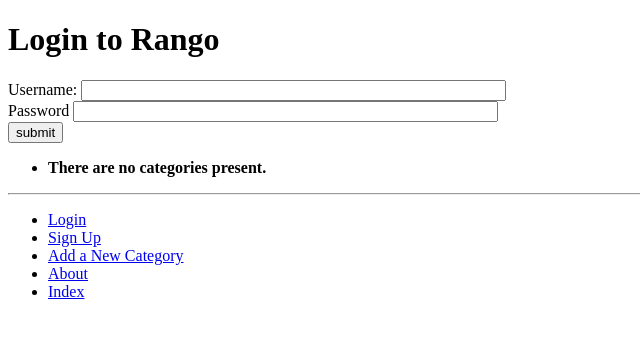
After one commit to ZoltanGK/tango_with_django_project, a Django app: page /rango/login/ in a window 1280 px wide. The commit adds this page. Shown: the top 338 px of the page, without its empty margins (0-640 px from the left). Run offline with Django 3.2, Linux system fonts and the light colour scheme; data that the repository does not hold is empty.

Commit message:
Section 9.10: Added login and logout functionality

```diff
--- a/rango/urls.py
+++ b/rango/urls.py
@@ -11,4 +11,7 @@ urlpatterns = [
     path('add_category/', views.add_category, name='add_category'),
     path('category/<slug:category_name_slug>/add_page/', views.add_page, name='add_page'),
     path('register/', views.register, name='register'),
+    path('login/', views.user_login, name='login'),
+    path('restricted/', views.restricted, name='restricted'),
+    path('logout/', views.user_logout, name='logout'),
 ]
--- a/rango/views.py
+++ b/rango/views.py
@@ -1,5 +1,8 @@
+from django.http import HttpResponse
 from django.shortcuts import render, redirect
 from django.urls import reverse
+from django.contrib.auth import authenticate, login, logout
+from django.contrib.auth.decorators import login_required
 from rango.models import Category
 from rango.models import Page
 from rango.forms import CategoryForm, PageForm, UserForm, UserProfileForm
@@ -107,3 +110,32 @@ def register(request):
                   context = {'user_form': user_form,
                              'profile_form': profile_form,
                              'registered': registered})
+
+def user_login(request):
+    if request.method == "POST":
+        username = request.POST.get('username')
+        password = request.POST.get('password')
+
+        user = authenticate(username=username, password=password)
+
+        if user:
+            if user.is_active:
+                login(request, user)
+                return redirect(reverse('rango:index'))
+            else:
+                return HttpResponse("Your Rango account is disabled.")
+        else:
+            print(f"Invalid login details: {username}, {password}")
+            return HttpResponse("Invalid login details supplied.")
+
+    else:
+        return render(request, 'rango/login.html')
+
+@login_required
+def restricted(request):
+    return HttpResponse("Since you're logged in, you can see this text!")
+
+@login_required
+def user_logout(request):
+    logout(request)
+    return redirect(reverse('rango:index'))
--- a/tango_with_django_project/settings.py
+++ b/tango_with_django_project/settings.py
@@ -128,3 +128,6 @@ STATICFILES_DIRS = [STATIC_DIR, ]
 
 MEDIA_ROOT = MEDIA_DIR
 MEDIA_URL = '/media/'
+
+# Login URL
+LOGIN_URL = 'rango:login'
--- a/templates/rango/base.html
+++ b/templates/rango/base.html
@@ -25,10 +25,16 @@
         <hr />
         <div>
             <ul>
+            {% if user.is_authenticated %}
+                <li><a href="{% url 'rango:restricted' %}">Restricted Page</a></li>
+                <li><a href="{% url 'rango:logout' %}">Logout</a></li>
+            {% else %}
+                <li><a href="{% url 'rango:login' %}">Login</a></li>
+                <li><a href="{% url 'rango:register' %}">Sign Up</a></li>
+            {% endif %}
                 <li><a href="{% url 'rango:add_category' %}">Add a New Category</a></li>
                 <li><a href="{% url 'rango:about' %}">About</a></li>
                 <li><a href="{% url 'rango:index' %}">Index</a></li>
-                <li><a href="{% url 'rango:register' %}">Sign Up</a></li>
             </ul>
         </div>
     </body>
--- /dev/null
+++ b/templates/rango/login.html
@@ -0,0 +1,18 @@
+{% extends 'rango/base.html' %}
+{% load staticfiles %}
+
+{% block title_block %}
+    Login
+{% endblock %}
+
+{% block body_block %}
+<h1>Login to Rango</h1>
+<form id="login_form" method="post" action="{% url 'rango:login' %}">
+    {% csrf_token %}
+    Username: <input type="text" name="username" value="" size="50" />
+    <br />
+    Password <input type="password" name="password" value="" size="50" />
+    <br />
+    <input type="submit" value="submit" />
+</form>
+{% endblock %}
```
Also changed, not shown: templates/rango/index.html (+6 -1 lines).
